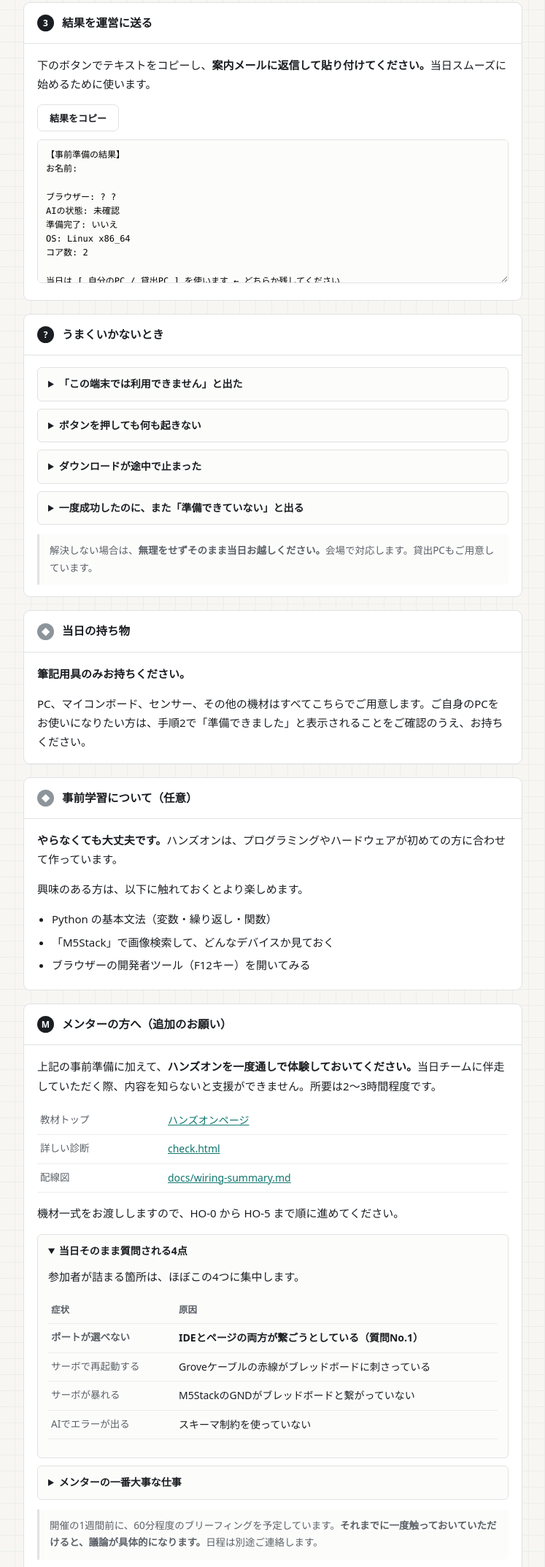
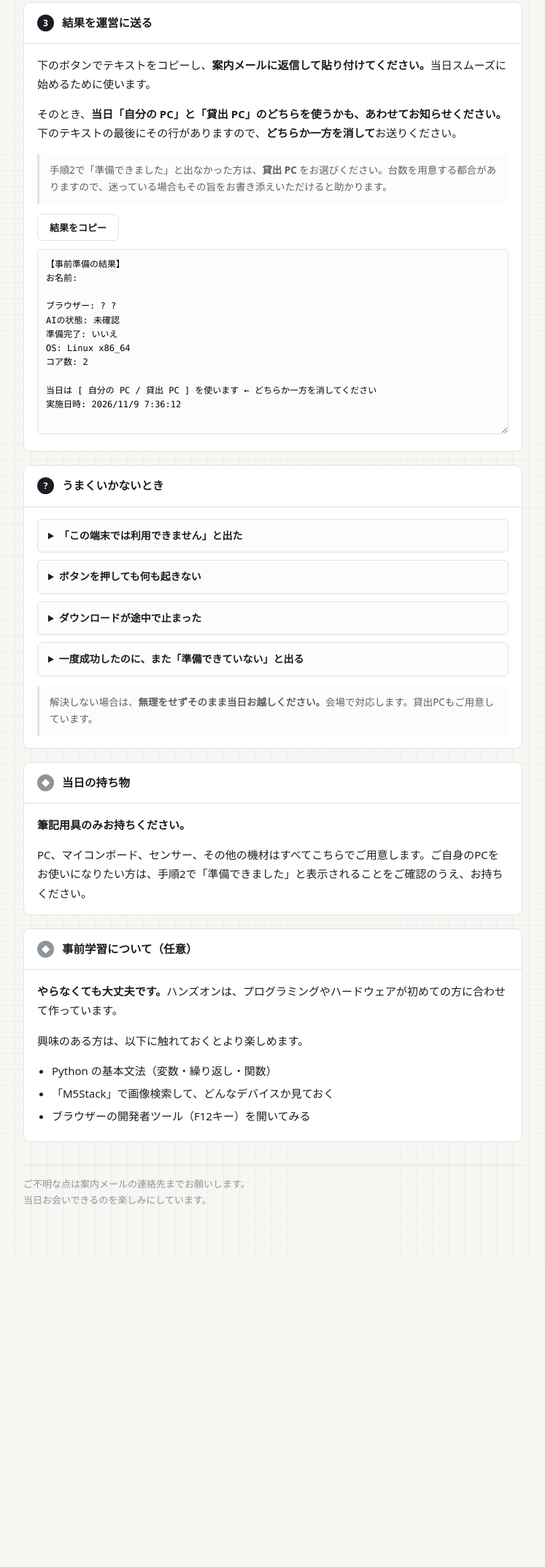
Before and after one commit to MasaoG/m5ai, a plain HTML site: page setup.html in a window 1280 px wide. Shown: the part 1043-3190 px from the top of the page at 73% size, without its empty margins (266-1013 px from the left). After the commit the page ends 2769 px from the top, so only its background shows below. Drawn offline with Linux system fonts and the light colour scheme.

Commit message:
Update setup.html
学生への案内内容をブラッシュアップ。
メンター向けの指示は、mentor-guide.md にまとめたので、こちらのファイルからは削除。(完全に学生への案内のみ。)

```diff
--- a/setup.html
+++ b/setup.html
@@ -148,11 +148,13 @@ a{color:var(--ok)}
   <h2><span class="n">3</span>結果を運営に送る</h2>
   <div class="body">
     <p>下のボタンでテキストをコピーし、<strong>案内メールに返信して貼り付けてください。</strong>当日スムーズに始めるために使います。</p>
-    <div class="row" style="margin-bottom:11px">
+    <p>そのとき、<strong>当日「自分の PC」と「貸出 PC」のどちらを使うかも、あわせてお知らせください。</strong>下のテキストの最後にその行がありますので、<strong>どちらか一方を消して</strong>お送りください。</p>
+    <div class="note">手順2で「準備できました」と出なかった方は、<strong>貸出 PC</strong> をお選びください。台数を用意する都合がありますので、迷っている場合もその旨をお書き添えいただけると助かります。</div>
+    <div class="row" style="margin:11px 0">
       <button class="ghost" id="btnCopy">結果をコピー</button>
       <span id="copyMsg" style="font-size:13px;color:var(--ok)"></span>
     </div>
-    <textarea id="report" rows="9" spellcheck="false" readonly></textarea>
+    <textarea id="report" rows="12" spellcheck="false" readonly></textarea>
   </div>
 </div>
 
@@ -216,52 +218,6 @@ a{color:var(--ok)}
       <li>「M5Stack」で画像検索して、どんなデバイスか見ておく</li>
       <li>ブラウザーの開発者ツール（F12キー）を開いてみる</li>
     </ul>
-  </div>
-</div>
-
-<div class="card">
-  <h2><span class="n">M</span>メンターの方へ（追加のお願い）</h2>
-  <div class="body">
-    <p>上記の事前準備に加えて、<strong>ハンズオンを一度通しで体験しておいてください。</strong>当日チームに伴走していただく際、内容を知らないと支援ができません。所要は2〜3時間程度です。</p>
-
-    <table>
-      <tr><td>教材トップ</td><td><a href="./">ハンズオンページ</a></td></tr>
-      <tr><td>詳しい診断</td><td><a href="./check.html">check.html</a></td></tr>
-      <tr><td>配線図</td><td><a href="./docs/wiring-summary.md">docs/wiring-summary.md</a></td></tr>
-    </table>
-
-    <p>機材一式をお渡ししますので、HO-0 から HO-5 まで順に進めてください。</p>
-
-    <details open>
-      <summary>当日そのまま質問される4点</summary>
-      <div class="in">
-        <p>参加者が詰まる箇所は、ほぼこの4つに集中します。</p>
-        <table>
-          <tr><th>症状</th><th>原因</th></tr>
-          <tr><td><strong>ポートが選べない</strong></td><td><strong>IDEとページの両方が繋ごうとしている（質問No.1）</strong></td></tr>
-          <tr><td>サーボで再起動する</td><td>Groveケーブルの赤線がブレッドボードに刺さっている</td></tr>
-          <tr><td>サーボが暴れる</td><td>M5StackのGNDがブレッドボードと繋がっていない</td></tr>
-          <tr><td>AIでエラーが出る</td><td>スキーマ制約を使っていない</td></tr>
-        </table>
-      </div>
-    </details>
-
-    <details>
-      <summary>メンターの一番大事な仕事</summary>
-      <div class="in">
-        <p><strong>チームに機能を足させることではなく、削らせることです。</strong></p>
-        <p>Day2 の開発時間は約160分しかありません。親切心から「それも実装しよう」と言うと、発表までに動かなくなります。</p>
-        <p>中間の進捗共有では、各チームに以下を必ず言わせてください。</p>
-        <ul>
-          <li>今、何がどこまで<strong>動いているか</strong></li>
-          <li>一番詰まっていること</li>
-          <li><strong>間に合わないなら何を削るか</strong></li>
-        </ul>
-        <p>3つ目を言わせることで、諦めの意思決定が場に出ます。</p>
-      </div>
-    </details>
-
-    <p class="note">開催の1週間前に、60分程度のブリーフィングを予定しています。<strong>それまでに一度触っておいていただけると、議論が具体的になります。</strong>日程は別途ご連絡します。</p>
   </div>
 </div>
 
@@ -406,7 +362,7 @@ function buildReport() {
   L.push('OS: ' + (navigator.platform || '不明'));
   L.push('コア数: ' + (navigator.hardwareConcurrency || '不明'));
   L.push('');
-  L.push('当日は [ 自分のPC / 貸出PC ] を使います ← どちらか残してください');
+  L.push('当日は [ 自分の PC / 貸出 PC ] を使います ← どちらか一方を消してください');
   L.push('実施日時: ' + new Date().toLocaleString('ja-JP'));
   $('report').value = L.join('\n');
 }
```
